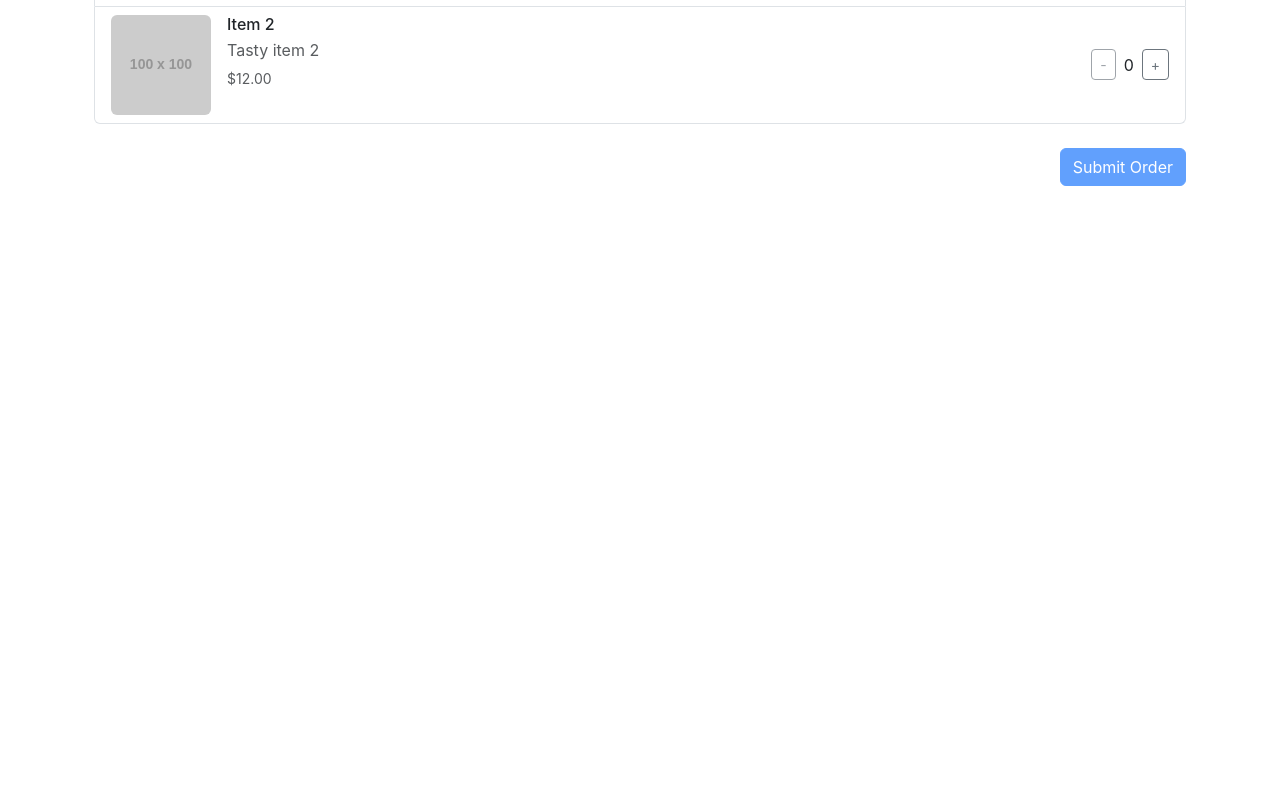
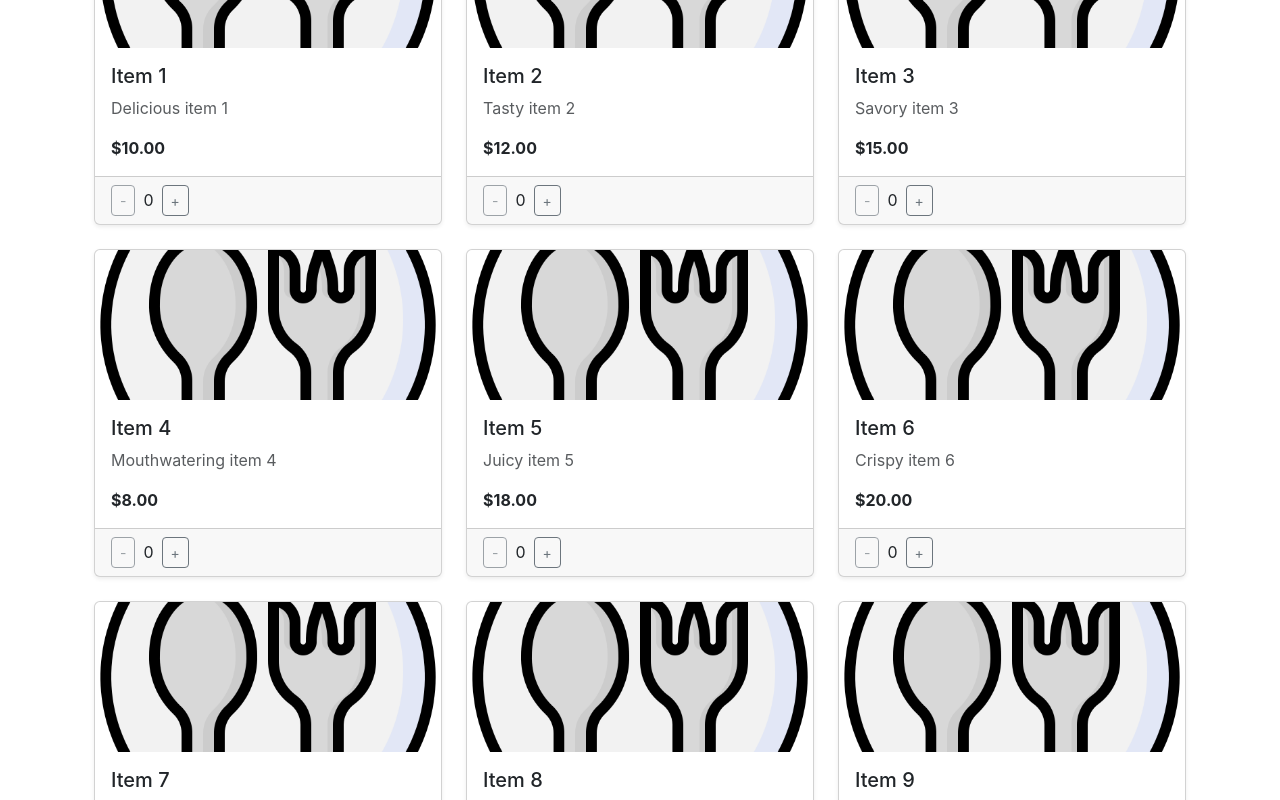
Before and after one commit to Mohammed-Nasser94/LieferSpatz, a React (Create React App) app in the folder frontend/lieferspatz/: page /restaurant/1 in a window 1280 px wide. Shown: the part 260-1060 px from the top of the page. Before the commit the page ends 800 px from the top, so only its background shows below. Built offline with nearby package versions, Linux system fonts and the light colour scheme.

Commit message:
handling order component

```diff
--- a/frontend/lieferspatz/package.json
+++ b/frontend/lieferspatz/package.json
@@ -4,10 +4,12 @@
   "private": true,
   "dependencies": {
     "@fortawesome/fontawesome-free": "^6.7.2",
+    "axios": "^1.7.9",
     "bootstrap": "^5.3.3",
     "cra-template": "1.2.0",
     "jquery": "^3.7.1",
     "react": "^19.0.0",
+    "react-bootstrap": "^2.10.8",
     "react-dom": "^19.0.0",
     "react-router-dom": "^7.1.3",
     "react-scripts": "5.0.1",
--- a/frontend/lieferspatz/src/Components/Home/Home.jsx
+++ b/frontend/lieferspatz/src/Components/Home/Home.jsx
@@ -1,103 +1,117 @@
 import React from "react";
-
 import { Link } from "react-router-dom";
 
 const Home = () => {
+  const defaultLogo =
+    "https://thumbs.dreamstime.com/z/einfaches-restaurant-logo-design-template-restaurantlogodesign-139794464.jpg";
+
   const restaurants = [
     {
       name: "Restaurant 1",
       distance: "2 km",
       rating: 4.5,
-      logo: "https://via.placeholder.com/50",
+      logo: "https://via.placeholder.com/150",
     },
     {
       name: "Restaurant 2",
       distance: "2.5 km",
       rating: 4.0,
-      logo: "https://via.placeholder.com/50",
+      logo: "",
     },
     {
       name: "Restaurant 3",
       distance: "2.7 km",
       rating: 4.2,
-      logo: "https://via.placeholder.com/50",
+      logo: "https://via.placeholder.com/150",
     },
     {
       name: "Restaurant 4",
       distance: "3 km",
       rating: 4.8,
-      logo: "https://via.placeholder.com/50",
+      logo: "",
     },
     {
       name: "Restaurant 5",
       distance: "3.2 km",
       rating: 4.1,
-      logo: "https://via.placeholder.com/50",
+      logo: "https://via.placeholder.com/150",
     },
     {
       name: "Restaurant 6",
       distance: "3.5 km",
       rating: 4.3,
-      logo: "https://via.placeholder.com/50",
+      logo: "",
     },
     {
       name: "Restaurant 7",
       distance: "3.8 km",
       rating: 4.0,
-      logo: "https://via.placeholder.com/50",
+      logo: "https://via.placeholder.com/150",
     },
     {
       name: "Restaurant 8",
       distance: "4 km",
       rating: 4.7,
-      logo: "https://via.placeholder.com/50",
+      logo: "",
     },
     {
       name: "Restaurant 9",
       distance: "4.2 km",
       rating: 4.4,
-      logo: "https://via.placeholder.com/50",
+      logo: "https://via.placeholder.com/150",
     },
   ];
 
+  const handleImageError = (e) => {
+    e.target.src = defaultLogo;
+  };
+
   return (
     <div className="container mt-5">
-      <div className="text-center mb-3">
-        <h5>Available Restaurants Nearby</h5>
+      <div className="text-center mb-4">
+        <h4 className="fw-bold">Available Restaurants Nearby</h4>
       </div>
 
-      <div className="list-group">
+      {/* Grid layout for restaurants */}
+      <div className="row row-cols-1 row-cols-sm-2 row-cols-md-3 g-4">
         {restaurants.map((restaurant, index) => (
-          <div
-            key={index}
-            className="list-group-item d-flex align-items-center justify-content-between"
-          >
-            <div className="d-flex align-items-center">
-              <img
-                src={restaurant.logo}
-                alt="Logo"
-                className="rounded me-3"
-                style={{ width: "50px", height: "50px" }}
-              />
-              <div>
-                <h6 className="mb-0">
+          <div key={index} className="col">
+            <div className="card shadow-sm h-100">
+              <Link to={`/restaurant/${index}`}>
+                <img
+                  src={restaurant.logo || defaultLogo}
+                  alt="Restaurant Logo"
+                  className="card-img-top"
+                  style={{ height: "150px", objectFit: "cover" }}
+                  onError={handleImageError} // Dynamically replace broken images
+                />
+              </Link>
+              <div className="card-body">
+                <h5 className="card-title">
                   <Link
                     to={`/restaurant/${index}`}
-                    className="text-decoration-none"
+                    className="text-decoration-none text-dark"
                   >
                     {restaurant.name}
                   </Link>
-                </h6>
-                <small>{restaurant.distance}</small>
+                </h5>
+                <p className="card-text">
+                  Distance:{" "}
+                  <span className="fw-bold">{restaurant.distance}</span>
+                </p>
+                <div className="d-flex justify-content-between align-items-center">
+                  <span className="text-warning">
+                    {"★".repeat(Math.floor(restaurant.rating))}
+                    {restaurant.rating % 1 ? "☆" : ""}
+                  </span>
+                  <Link
+                    to={`/restaurant/${index}`}
+                    className="btn btn-primary btn-sm"
+                  >
+                    Visit
+                  </Link>
+                </div>
               </div>
-            </div>
-
-            <div className="d-flex align-items-center">
-              <span className="me-3 text-warning">
-                {"★".repeat(Math.floor(restaurant.rating))}
-                {restaurant.rating % 1 ? "☆" : ""}
-              </span>
-              <button className="btn btn-primary">Open</button>
             </div>
           </div>
         ))}
--- a/frontend/lieferspatz/src/Components/Orders/Orders.jsx
+++ b/frontend/lieferspatz/src/Components/Orders/Orders.jsx
@@ -7,25 +7,37 @@ export default function Orders() {
   const [loading, setLoading] = useState(true);
   const [error, setError] = useState(null);
 
-  useEffect(() => {
-    const fetchOrders = async () => {
+  // Function to fetch orders for the customer
+  const getOrders = async (customerId) => {
     try {
       const response = await fetch(
         `http://127.0.0.1:5000/customer/${customerId}/orders`
       );
       const data = await response.json();
 
-        if (response.ok) {
-          // Sort orders: Ongoing orders first, then completed/canceled, all sorted chronologically
+      if (!response.ok) {
+        throw new Error(data.message || "Failed to fetch orders");
+      }
+
+      // Sort orders: Ongoing orders first, then completed/canceled, sorted chronologically
       const sortedOrders = data.sort((a, b) => {
         if (a.status === "ongoing" && b.status !== "ongoing") return -1;
         if (a.status !== "ongoing" && b.status === "ongoing") return 1;
         return new Date(a.date) - new Date(b.date); // Sort by date chronologically
       });
-          setOrders(sortedOrders);
-        } else {
-          throw new Error(data.message || "Failed to fetch orders");
+
+      return sortedOrders;
+    } catch (err) {
+      throw new Error(err.message);
     }
+  };
+
+  // Effect to load orders when component mounts or customerId changes
+  useEffect(() => {
+    const fetchData = async () => {
+      try {
+        const fetchedOrders = await getOrders(customerId);
+        setOrders(fetchedOrders);
       } catch (err) {
         setError(err.message);
       } finally {
@@ -33,7 +45,7 @@ export default function Orders() {
       }
     };
 
-    fetchOrders();
+    fetchData();
   }, [customerId]);
 
   if (loading) return <div>Loading orders...</div>;
--- a/frontend/lieferspatz/src/Components/Restaurant/Restaurant.jsx
+++ b/frontend/lieferspatz/src/Components/Restaurant/Restaurant.jsx
@@ -12,7 +12,6 @@ const Restaurant = () => {
       description: "Delicious item 1",
       price: 10,
       quantity: 0,
-      image: "https://via.placeholder.com/100",
     },
     {
       id: 2,
@@ -20,7 +19,76 @@ const Restaurant = () => {
       description: "Tasty item 2",
       price: 12,
       quantity: 0,
-      image: "https://via.placeholder.com/100",
+    },
+    {
+      id: 3,
+      name: "Item 3",
+      description: "Savory item 3",
+      price: 15,
+      quantity: 0,
+    },
+    {
+      id: 4,
+      name: "Item 4",
+      description: "Mouthwatering item 4",
+      price: 8,
+      quantity: 0,
+    },
+    {
+      id: 5,
+      name: "Item 5",
+      description: "Juicy item 5",
+      price: 18,
+      quantity: 0,
+    },
+    {
+      id: 6,
+      name: "Item 6",
+      description: "Crispy item 6",
+      price: 20,
+      quantity: 0,
+    },
+    {
+      id: 7,
+      name: "Item 7",
+      description: "Fresh item 7",
+      price: 25,
+      quantity: 0,
+    },
+    {
+      id: 8,
+      name: "Item 8",
+      description: "Hearty item 8",
+      price: 30,
+      quantity: 0,
+    },
+    {
+      id: 9,
+      name: "Item 9",
+      description: "Spicy item 9",
+      price: 14,
+      quantity: 0,
+    },
+    {
+      id: 10,
+      name: "Item 10",
+      description: "Tangy item 10",
+      price: 16,
+      quantity: 0,
+    },
+    {
+      id: 11,
+      name: "Item 11",
+      description: "Sweet item 11",
+      price: 22,
+      quantity: 0,
+    },
+    {
+      id: 12,
+      name: "Item 12",
+      description: "Flaky item 12",
+      price: 28,
+      quantity: 0,
     },
   ]);
 
@@ -50,26 +118,29 @@ const Restaurant = () => {
 
   return (
     <div className="container mt-5">
-      <h4>Restaurant {parseInt(id) + 1}</h4>
-      <div className="list-group mt-3">
+      <h4 className="mb-4">Restaurant {parseInt(id) + 1}</h4>
+
+      {/* Grid layout for items */}
+      <div className="row row-cols-1 row-cols-sm-2 row-cols-md-3 g-4">
         {items.map((item, index) => (
-          <div
-            key={item.id}
-            className="list-group-item d-flex justify-content-between align-items-center"
-          >
-            <div className="d-flex">
+          <div key={item.id} className="col">
+            <div className="card h-100 shadow-sm">
               <img
-                src={item.image}
+                src={
+                  item.image && item.image.trim() !== ""
+                    ? item.image
+                    : "/imgs/5672638.png"
+                }
                 alt={item.name}
-                className="me-3 rounded"
-                style={{ width: "100px", height: "100px", objectFit: "cover" }}
+                className="card-img-top"
+                style={{ height: "150px", objectFit: "cover" }}
               />
-              <div>
-                <h6 className="mb-1">{item.name}</h6>
-                <p className="mb-1 text-muted">{item.description}</p>
-                <small className="text-muted">${item.price.toFixed(2)}</small>
+              <div className="card-body">
+                <h5 className="card-title">{item.name}</h5>
+                <p className="card-text text-muted">{item.description}</p>
+                <p className="card-text fw-bold">${item.price.toFixed(2)}</p>
               </div>
-            </div>
+              <div className="card-footer d-flex justify-content-between align-items-center">
                 <div className="d-flex align-items-center">
                   <button
                     className="btn btn-outline-secondary btn-sm me-2"
@@ -87,8 +158,11 @@ const Restaurant = () => {
                   </button>
                 </div>
               </div>
+            </div>
+          </div>
         ))}
       </div>
+
       <div className="mt-4 text-end">
         <button
           className="btn btn-primary"
```
Also changed, not shown: frontend/lieferspatz/src/Components/Order/Order.jsx (+2 -6 lines), frontend/lieferspatz/public/imgs/5672638.png (added), 1 other file (tests, documents, lock files or other folders). Lines whose indentation alone changed are shown as unchanged.
